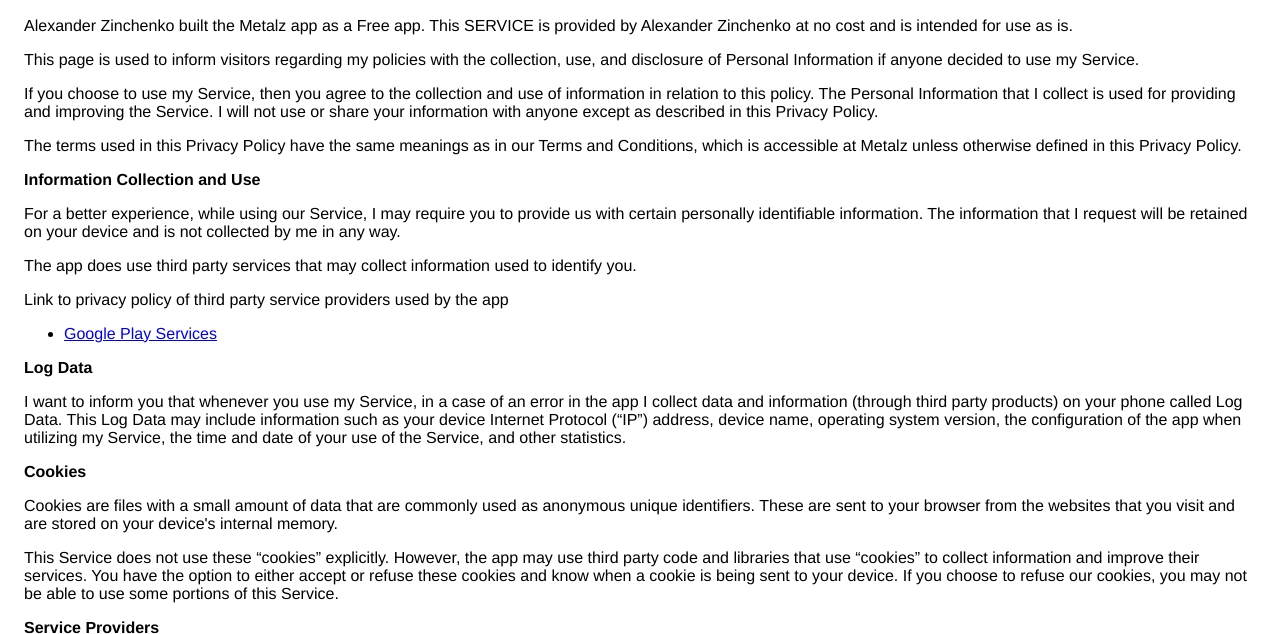
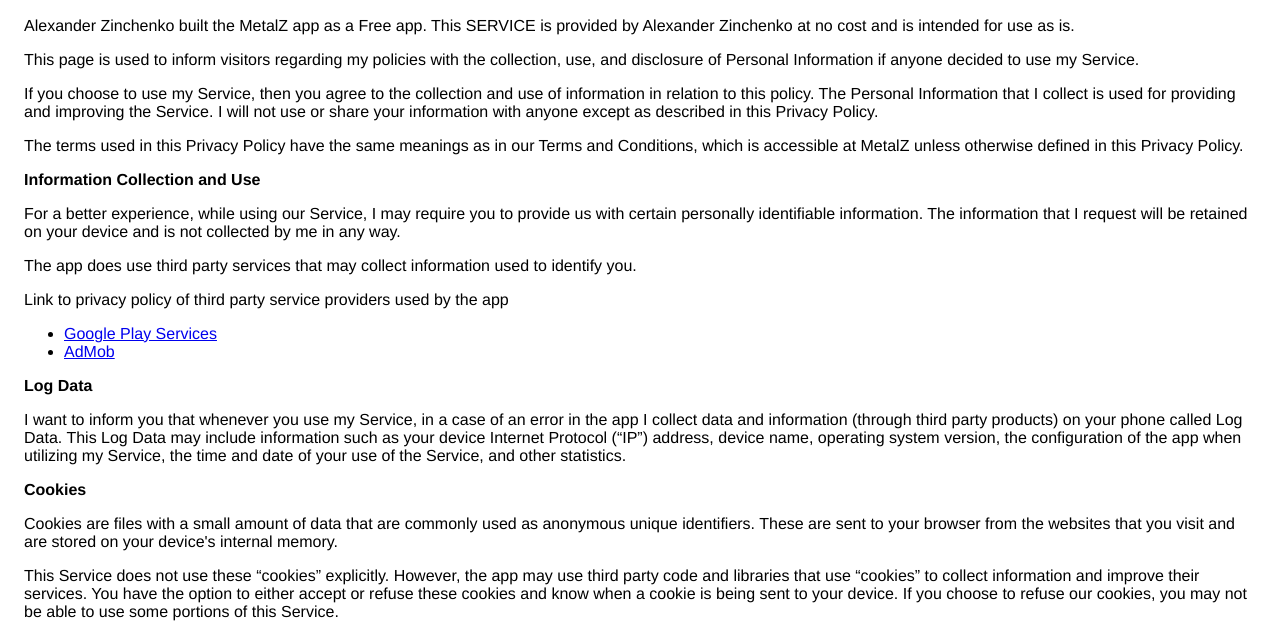
Before and after one commit to az67128/az67128.github.io, a plain HTML site: page policy/index.html in a window 1280 px wide. Shown: the part 75-709 px from the top of the page. Drawn offline with Linux system fonts and the light colour scheme.

Commit message:
Update index.html

```diff
--- a/policy/index.html
+++ b/policy/index.html
@@ -7,7 +7,7 @@
       <style> body { font-family: 'Helvetica Neue', Helvetica, Arial, sans-serif; padding:1em; } </style>
     </head>
     <body>
-    <h2>Privacy Policy</h2> <p> Alexander Zinchenko built the Metalz app as a Free app. This SERVICE is provided by
+    <h2>Privacy Policy</h2> <p> Alexander Zinchenko built the MetalZ app as a Free app. This SERVICE is provided by
                     Alexander Zinchenko at no cost and is intended for use as is.
                   </p> <p>This page is used to inform visitors regarding my policies with the collection, use, and disclosure
                     of Personal Information if anyone decided to use my Service.
@@ -16,10 +16,10 @@
                     the Service. I will not use or share your information with anyone except as described
                     in this Privacy Policy.
                   </p> <p>The terms used in this Privacy Policy have the same meanings as in our Terms and Conditions, which is
-                    accessible at Metalz unless otherwise defined in this Privacy Policy.
+                    accessible at MetalZ unless otherwise defined in this Privacy Policy.
                   </p> <p><strong>Information Collection and Use</strong></p> <p>For a better experience, while using our Service, I may require you to provide us with certain
                     personally identifiable information. The information that I request will be retained on your device and is not collected by me in any way.
-                  </p> <p>The app does use third party services that may collect information used to identify you.</p> <div><p>Link to privacy policy of third party service providers used by the app</p> <ul><li><a href="https://www.google.com/policies/privacy/" target="_blank">Google Play Services</a></li><!----><!----><!----><!----><!----><!----><!----></ul></div> <p><strong>Log Data</strong></p> <p> I want to inform you that whenever you use my Service, in a case of
+                  </p> <p>The app does use third party services that may collect information used to identify you.</p> <div><p>Link to privacy policy of third party service providers used by the app</p> <ul><li><a href="https://www.google.com/policies/privacy/" target="_blank">Google Play Services</a></li><li><a href="https://support.google.com/admob/answer/6128543?hl=en" target="_blank">AdMob</a></li><!----><!----><!----><!----><!----><!----></ul></div> <p><strong>Log Data</strong></p> <p> I want to inform you that whenever you use my Service, in a case of
                     an error in the app I collect data and information (through third party products) on your phone
                     called Log Data. This Log Data may include information such as your device Internet Protocol (“IP”) address,
                     device name, operating system version, the configuration of the app when utilizing my Service,
```
